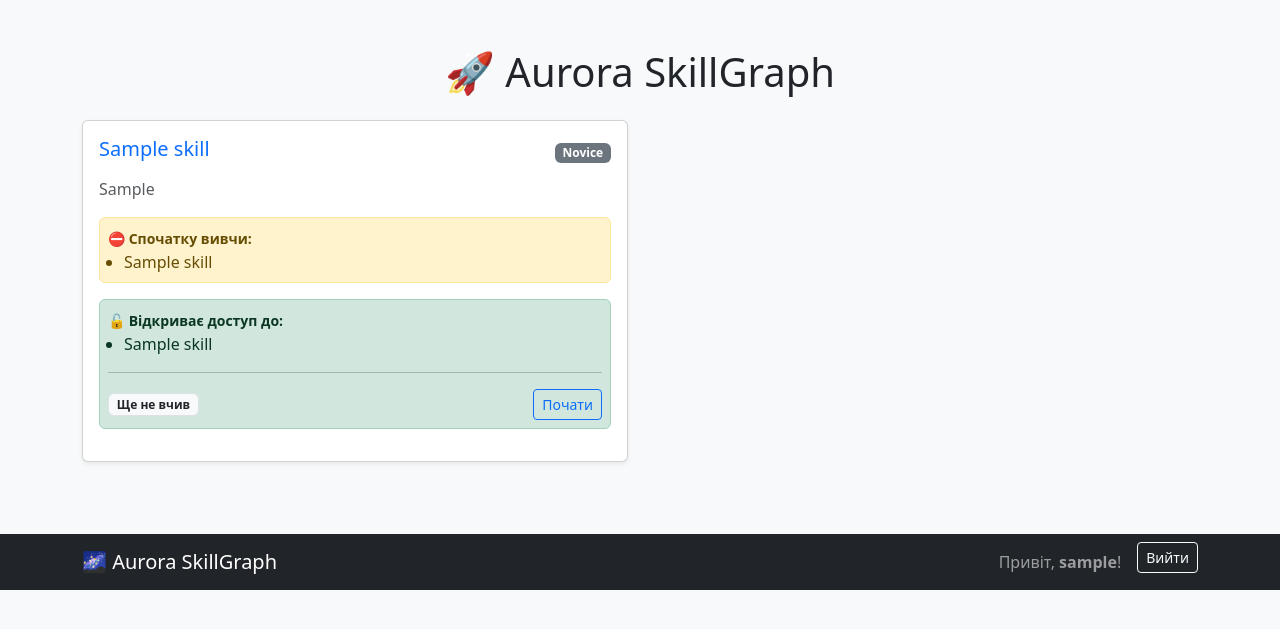
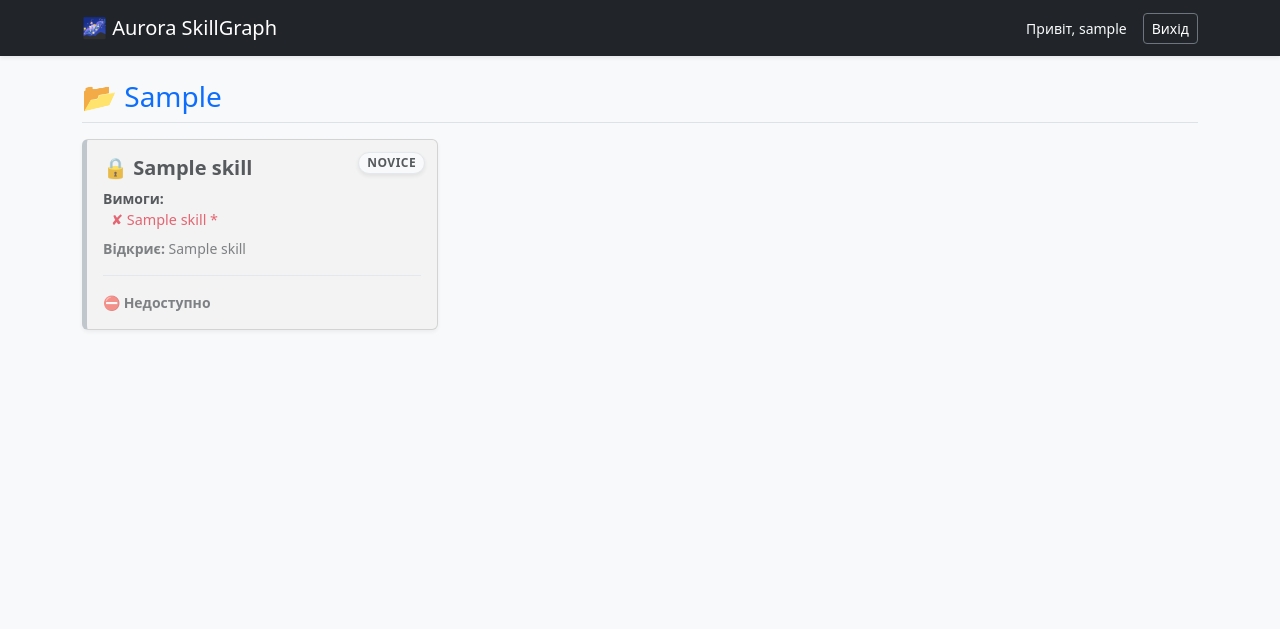
Before and after one commit to elKINTARO/aurora-skill-graph, a Django app: page / in a window 1280 px wide. Shown: the top 629 px of the page. Run offline with Django 5.2, Linux system fonts and the light colour scheme; a user stored in the database is signed in; tables that the repository leaves empty hold one stand-in row (values such as "Sample post").

Commit message:
Initial commit - Refactor - moved styles to css file and optimized templates

```diff
--- a/config/settings.py
+++ b/config/settings.py
@@ -84,6 +84,10 @@ USE_TZ = True
 
 STATIC_URL = 'static/'
 
+STATICFILES_DIRS = [
+    BASE_DIR / "static",
+]
+
 DEFAULT_AUTO_FIELD = 'django.db.models.BigAutoField'
 
 LOGIN_REDIRECT_URL = '/'
--- a/skills/templates/skills/skill_list.html
+++ b/skills/templates/skills/skill_list.html
@@ -1,34 +1,77 @@
+{% load static %}
 <!DOCTYPE html>
 <html lang="uk">
 <head>
     <meta charset="UTF-8">
+    <meta name="viewport" content="width=device-width, initial-scale=1.0">
     <title>Aurora SkillGraph</title>
     <link href="https://cdn.jsdelivr.net/npm/bootstrap@5.3.0/dist/css/bootstrap.min.css" rel="stylesheet">
+    <link rel="stylesheet" href="{% static 'css/style.css' %}">
 </head>
 <body class="bg-light">
 
-<div class="container py-5">
-    <h1 class="mb-4 text-center">🚀 Aurora SkillGraph</h1>
+<nav class="navbar navbar-dark bg-dark mb-4 sticky-top shadow-sm">
+  <div class="container">
+    <a class="navbar-brand" href="/">🌌 Aurora SkillGraph</a>
+    <div class="d-flex align-items-center">
+        {% if user.is_authenticated %}
+            <span class="text-light me-3 small d-none d-md-inline">Привіт, {{ user.username }}</span>
+            <form action="{% url 'logout' %}" method="post">
+                {% csrf_token %}
+                <button class="btn btn-outline-secondary btn-sm text-white">Вихід</button>
+            </form>
+        {% else %}
+            <a href="{% url 'login' %}" class="btn btn-primary btn-sm">Вхід</a>
+        {% endif %}
+    </div>
+  </div>
+</nav>
+
+<div class="container">
+
+    {% regroup skills by category as category_list %}
+
+    {% for category in category_list %}
+        <div class="mb-5">
+            <h3 class="border-bottom pb-2 mb-3 text-primary">
+                📂 {{ category.grouper }}
+            </h3>
 
             <div class="row">
-        {% for skill in skills %}
-        <div class="col-md-6 mb-4">
-            <div class="card shadow-sm h-100">
-                <div class="card-body">
-                    <div class="d-flex justify-content-between align-items-center mb-2">
-                        <h5 class="card-title text-primary">{{ skill.title }}</h5>
-                        <span class="badge bg-secondary">{{ skill.get_difficulty_display }}</span>
-                    </div>
+                {% for skill in category.list %}
+                <div class="col-md-6 col-lg-4 mb-4">
 
-                    <p class="card-text text-muted">{{ skill.category }}</p>
+                    <div class="card shadow-sm h-100 position-relative
+                        {% if skill.is_locked %}card-locked status-border-locked
+                        {% elif skill.my_status == 'done' %}status-border-done
+                        {% elif skill.my_status == 'in_progress' %}status-border-in_progress
+                        {% else %}status-border-todo{% endif %}">
 
+                        <div class="card-body d-flex flex-column">
+
+                            <span class="badge rounded-pill bg-light text-dark border difficulty-badge">
+                                {{ skill.get_difficulty_display }}
+                            </span>
+
+                            <h5 class="card-title fw-bold pe-4">
+                                {% if skill.is_locked %}🔒{% endif %} {{ skill.title }}
+                            </h5>
+
+                            <div class="mb-3 small">
                                 {% if skill.requires.all %}
-                        <div class="alert alert-warning p-2">
-                            <small class="fw-bold">⛔ Спочатку вивчи:</small>
-                            <ul class="mb-0 ps-3">
-                                {% for dependency in skill.requires.all %}
-                                    <li>{{ dependency.from_skill.title }}
-                                        {% if dependency.dependency_type == 'soft' %} (Бажано) {% endif %}
+                                    <div class="mb-1">
+                                        <strong>Вимоги:</strong>
+                                        <ul class="requirements-list">
+                                        {% for req in skill.requires.all %}
+                                            <li>
+                                                {% if req.is_met %}
+                                                    <span class="text-success fw-bold">✔ {{ req.from_skill.title }}</span>
+                                                {% else %}
+                                                    <span class="text-danger">
+                                                        ✘ {{ req.from_skill.title }}
+                                                        {% if req.dependency_type == 'hard' %}*{% endif %}
+                                                    </span>
+                                                {% endif %}
                                             </li>
                                         {% endfor %}
                                         </ul>
@@ -36,70 +79,47 @@
                                 {% endif %}
 
                                 {% if skill.required_by.all %}
-                        <div class="alert alert-success p-2">
-                            <small class="fw-bold">🔓 Відкриває доступ до:</small>
-                            <ul class="mb-0 ps-3">
-                                {% for dependency in skill.required_by.all %}
-                                    <li>{{ dependency.to_skill.title }}</li>
+                                    <div class="text-muted mt-2">
+                                        <strong>Відкриє:</strong>
+                                        {% for req in skill.required_by.all %}
+                                            {{ req.to_skill.title }}{% if not forloop.last %}, {% endif %}
                                         {% endfor %}
-                            </ul>
-                            <hr>
+                                    </div>
+                                {% endif %}
+                            </div>
+
+                            <div class="mt-auto pt-3 border-top d-flex justify-content-between align-items-center">
+                                <span class="small fw-bold text-muted">
+                                    {% if skill.my_status == 'done' %}✅ Вивчено
+                                    {% elif skill.my_status == 'in_progress' %}⏳ В процесі
+                                    {% elif skill.is_locked %}⛔ Недоступно
+                                    {% else %}⚪ Треба вивчити{% endif %}
+                                </span>
 
                                 {% if user.is_authenticated %}
-                        <div class="d-flex justify-content-between align-items-center">
-
-                            {% if skill.my_status == 'done' %}
-                                <span class="badge bg-success">✅ Вивчено</span>
+                                    {% if skill.my_status == 'todo' and not skill.is_locked %}
+                                        <a href="{% url 'change_status' skill.slug 'in_progress' %}" class="btn btn-primary btn-action">Почати</a>
                                     {% elif skill.my_status == 'in_progress' %}
-                                <span class="badge bg-warning text-dark">⏳ Вчу зараз...</span>
-                            {% else %}
-                                <span class="badge bg-light text-dark border">Ще не вчив</span>
+                                        <a href="{% url 'change_status' skill.slug 'done' %}" class="btn btn-success btn-action">Завершити</a>
+                                    {% elif skill.my_status == 'done' %}
+                                        <a href="{% url 'change_status' skill.slug 'todo' %}" class="btn btn-outline-secondary btn-action" title="Скинути прогрес">↺</a>
                                     {% endif %}
-
-                            <div class="btn-group">
-                                {% if skill.my_status != 'in_progress' and skill.my_status != 'done' %}
-                                    <a href="{% url 'change_status' skill.slug 'in_progress' %}" class="btn btn-sm btn-outline-primary">Почати</a>
-                                {% endif %}
-
-                                {% if skill.my_status == 'in_progress' %}
-                                    <a href="{% url 'change_status' skill.slug 'done' %}" class="btn btn-sm btn-outline-success">Завершити</a>
-                                {% endif %}
-
-                                {% if skill.my_status == 'done' %}
-                                    <a href="{% url 'change_status' skill.slug 'todo' %}" class="btn btn-sm btn-outline-secondary">Скинути</a>
                                 {% endif %}
                             </div>
-                        </div>
-                    {% else %}
-                        <small class="text-muted text-center d-block">Увійдіть, щоб відмічати прогрес</small>
-                    {% endif %}
-                        </div>
-                    {% endif %}
+
                         </div>
                     </div>
                 </div>
                 {% endfor %}
             </div>
         </div>
+    {% empty %}
+        <div class="text-center py-5">
+            <h4>Навичок ще немає. Додайте їх в адмінці!</h4>
+        </div>
+    {% endfor %}
+
+</div>
 
 </body>
-<nav class="navbar navbar-expand-lg navbar-dark bg-dark mb-4">
-  <div class="container">
-    <a class="navbar-brand" href="/">🌌 Aurora SkillGraph</a>
-
-    <div class="d-flex">
-        {% if user.is_authenticated %}
-            <span class="navbar-text me-3">
-                Привіт, <b>{{ user.username }}</b>!
-            </span>
-            <form action="{% url 'logout' %}" method="post">
-                {% csrf_token %}
-                <button type="submit" class="btn btn-outline-light btn-sm">Вийти</button>
-            </form>
-        {% else %}
-            <a href="{% url 'login' %}" class="btn btn-primary btn-sm">Увійти</a>
-        {% endif %}
-    </div>
-  </div>
-</nav>
 </html>
--- a/skills/views.py
+++ b/skills/views.py
@@ -5,17 +5,39 @@ from .models import Skill, UserSkillProgress
 def skill_list(request):
     skills = Skill.objects.prefetch_related(
         'requires__from_skill',
-        'required_by__to_skill',
-    ).all()
+        'required_by__to_skill'
+    ).order_by('category', 'difficulty', 'title').all()
 
     if request.user.is_authenticated:
-        user_progress = {
+        user_progress_qs = UserSkillProgress.objects.filter(user=request.user)
+
+        user_progress_map = {
             p.skill_id: p.status
-            for p in UserSkillProgress.objects.filter(user=request.user)
+            for p in user_progress_qs
+        }
+
+        completed_ids = {
+            p.skill_id
+            for p in user_progress_qs
+            if p.status == 'done'
         }
 
         for skill in skills:
-            skill.my_status = user_progress.get(skill.id, 'todo')
+            skill.my_status = user_progress_map.get(skill.id, 'todo')
+
+            skill.is_locked = False
+
+            for req in skill.requires.all():
+                if req.from_skill.id in completed_ids:
+                    req.is_met = True
+                else:
+                    req.is_met = False
+
+                if req.dependency_type == 'hard' and not req.is_met:
+                    skill.is_locked = True
+
+    else:
+        pass
 
     return render(request, 'skills/skill_list.html', {'skills': skills})
 
--- /dev/null
+++ b/static/css/style.css
@@ -0,0 +1,39 @@
+body {
+    background-color: #f8f9fa;
+}
+
+.card-locked {
+    opacity: 0.75;
+    background-color: #f2f2f2;
+    transition: opacity 0.3s ease;
+}
+.card-locked:hover {
+    opacity: 0.9;
+}
+
+.difficulty-badge {
+    position: absolute;
+    top: 12px;
+    right: 12px;
+    font-size: 0.75rem;
+    text-transform: uppercase;
+    letter-spacing: 0.5px;
+    box-shadow: 0 2px 4px rgba(0,0,0,0.1);
+}
+
+.status-border-todo { border-left: 5px solid #6c757d; }        /* Сірий */
+.status-border-in_progress { border-left: 5px solid #ffc107; } /* Жовтий */
+.status-border-done { border-left: 5px solid #198754; }        /* Зелений */
+.status-border-locked { border-left: 5px solid #adb5bd; }      /* Світло-сірий */
+
+.requirements-list {
+    list-style: none;
+    padding-left: 0.5rem;
+    margin-bottom: 0;
+    font-size: 0.9rem;
+}
+
+.btn-action {
+    font-size: 0.85rem;
+    padding: 0.25rem 0.75rem;
+}
```
Also changed, not shown: templates/registration/login.html (+8 -6 lines). Lines whose indentation alone changed are shown as unchanged.
